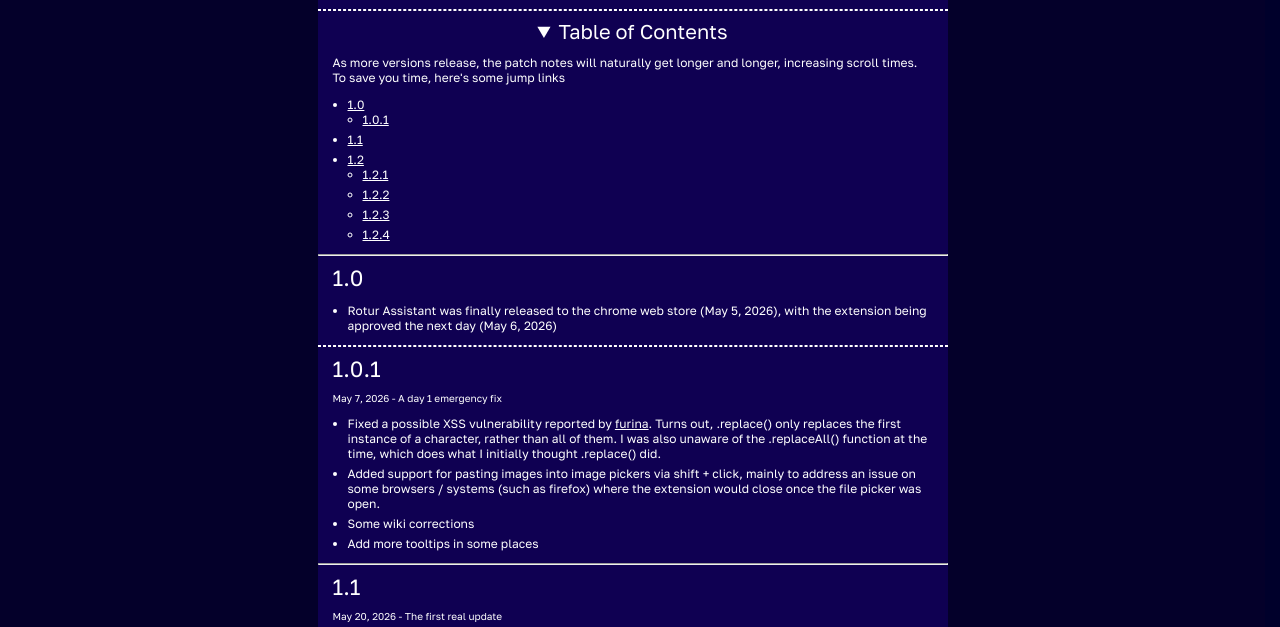
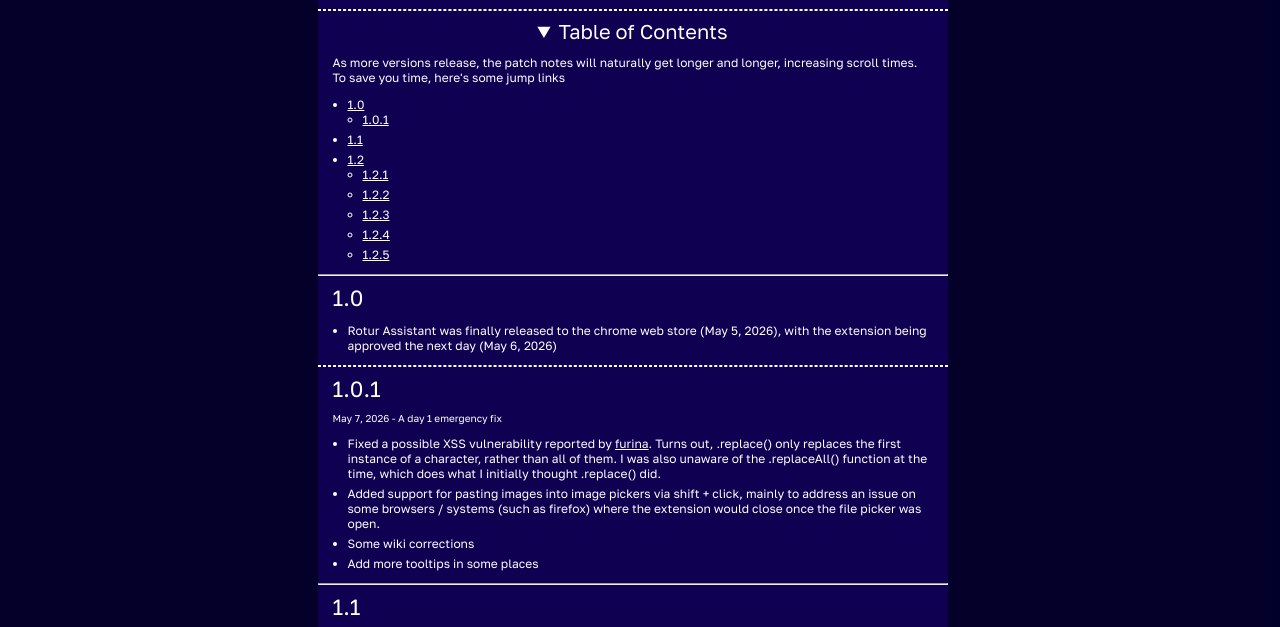
Before and after one commit to CodingWithDominic/Rotur-Assistant, a browser extension: page pages/patch_notes.html in a window 1280 px wide. Both pictures are taken after a click on the heading "Table of Contents". Shown: the part 114-741 px from the top of the page. Drawn offline with Linux system fonts and the light colour scheme.

Commit message:
Final touches to the patch notes

```diff
--- a/pages/patch_notes.html
+++ b/pages/patch_notes.html
@@ -34,6 +34,7 @@
                                 <li><a href="patch_notes.html#RA_1.2.2">1.2.2</a></li>
                                 <li><a href="patch_notes.html#RA_1.2.3">1.2.3</a></li>
                                 <li><a href="patch_notes.html#RA_1.2.4">1.2.4</a></li>
+                                <li><a href="patch_notes.html#RA_1.2.5">1.2.5</a></li>
                             </ul>
                         </li>
                     </ul>
```
Also changed, not shown: 1 other file.
